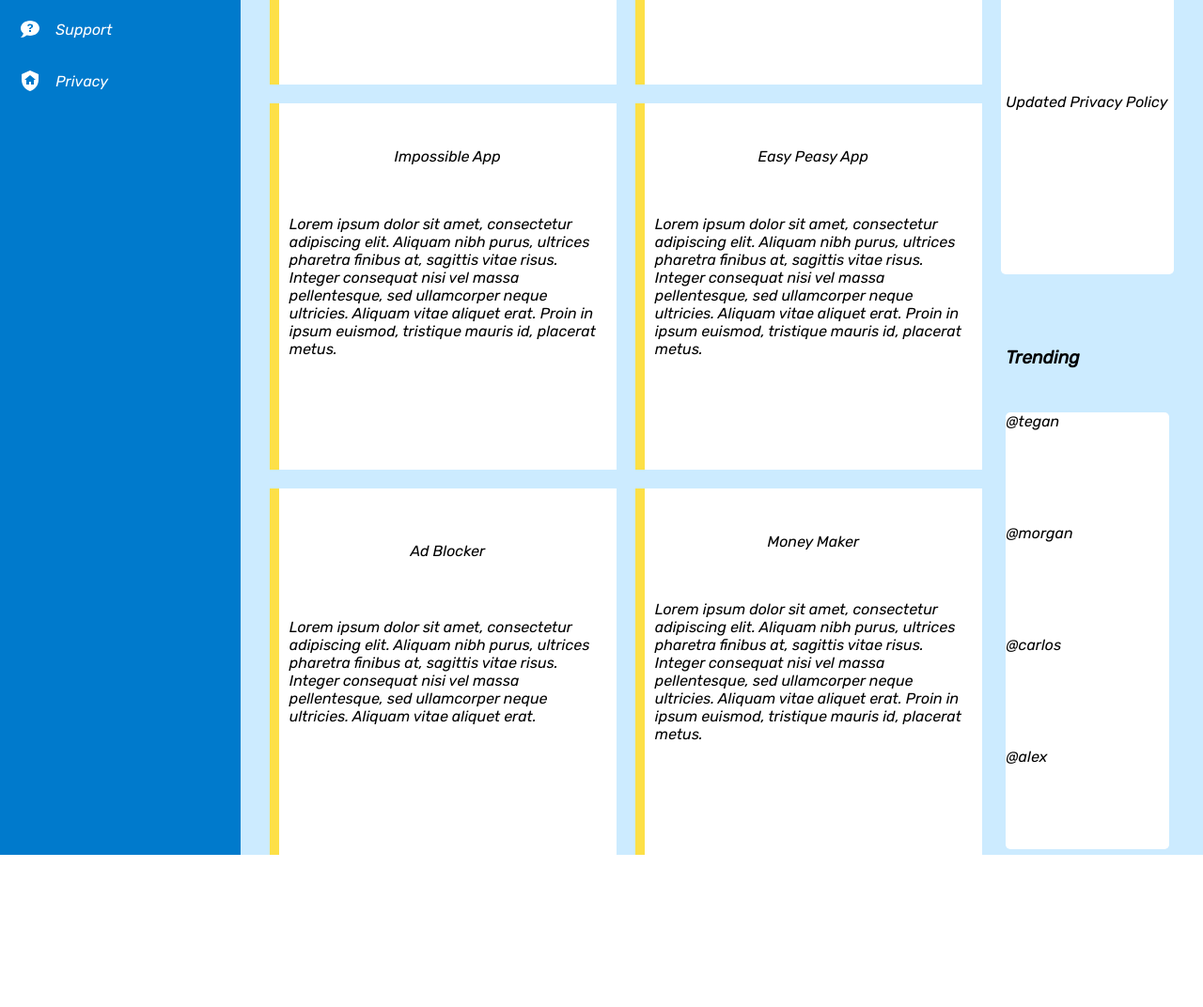
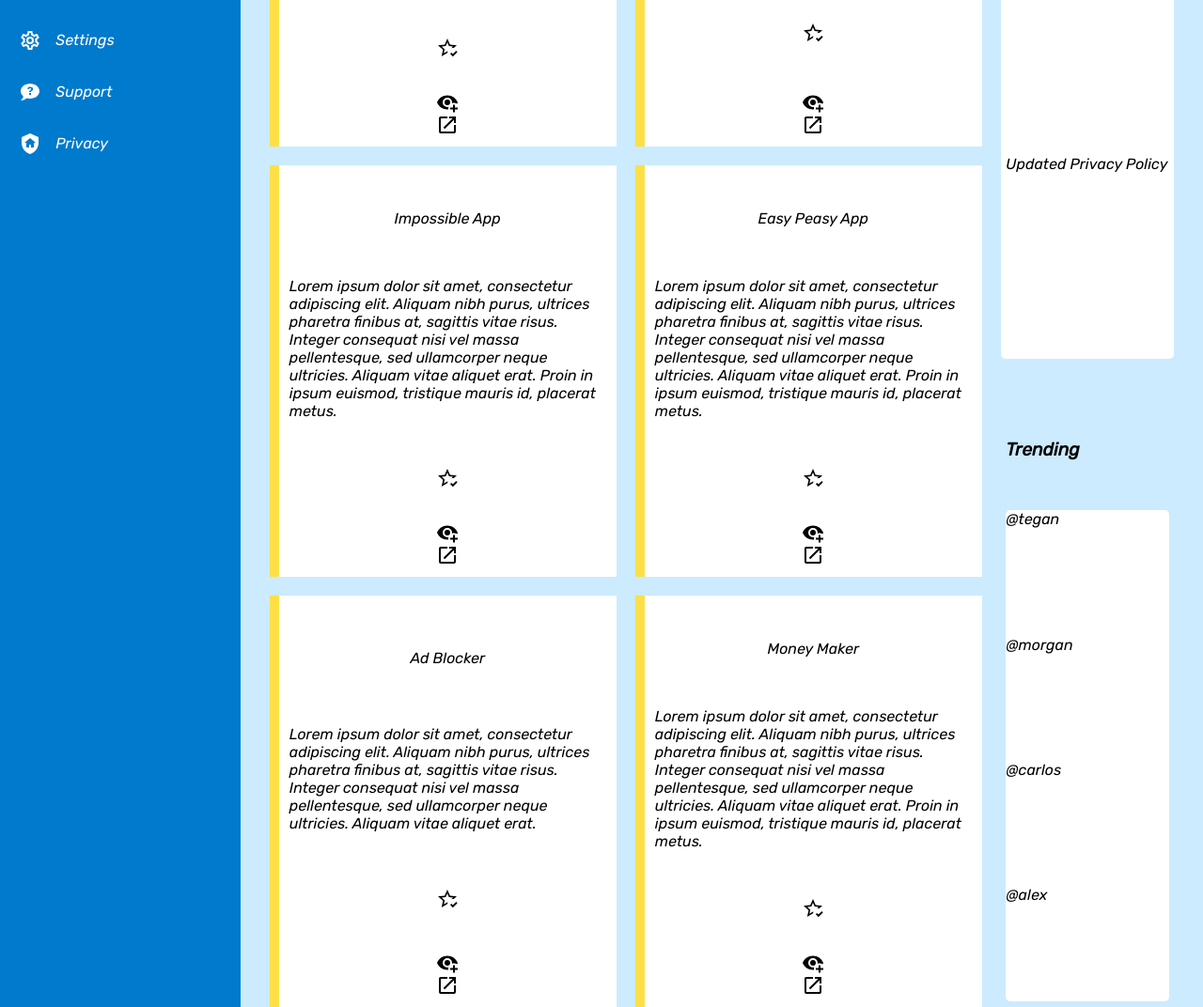
Before and after one commit to CarlosElizalde98/Admin-Dashboard, a plain HTML site: page index.html in a window 1280 px wide. Shown: the part 720-1792 px from the top of the page at 94% size. Before the commit the page ends 1630 px from the top, so only its background shows below. Drawn offline with Linux system fonts and the light colour scheme.

Commit message:
Added new icons for card elements inside HTML file.

```diff
--- a/index.html
+++ b/index.html
@@ -111,32 +111,50 @@
                 Super Cool Project
                 <p>Lorem ipsum dolor sit amet, consectetur adipiscing elit. Aliquam nibh purus, ultrices pharetra finibus at, sagittis vitae risus. Integer consequat nisi vel massa pellentesque, sed ullamcorper neque ultricies. Aliquam vitae aliquet erat. Proin in ipsum euismod,
                     tristique mauris id, placerat metus.  </p>
+                    <img src="icons/star-check-outline.svg" alt="star-link">
+                    <img src="icons/eye-plus.svg" alt="eye-link">
+                    <img src="icons/open-in-new.svg" alt="open-link">
             </div>
             <div class="card">
                 Less Cool Project
                 <p>Lorem ipsum dolor sit amet, consectetur adipiscing elit. Aliquam nibh purus, ultrices pharetra finibus at, sagittis vitae risus. </p>
+                <img src="icons/star-check-outline.svg" alt="star-link">
+                <img src="icons/eye-plus.svg" alt="eye-link">
+                <img src="icons/open-in-new.svg" alt="open-link">
             </div>
             <div class="card">
                 Impossible App
                 <p>Lorem ipsum dolor sit amet, consectetur adipiscing elit. Aliquam nibh purus,
                     ultrices pharetra finibus at, sagittis vitae risus. Integer consequat nisi vel massa pellentesque, sed ullamcorper neque ultricies.
                     Aliquam vitae aliquet erat. Proin in ipsum euismod, tristique mauris id, placerat metus. </p>
+                    <img src="icons/star-check-outline.svg" alt="star-link">
+                    <img src="icons/eye-plus.svg" alt="eye-link">
+                    <img src="icons/open-in-new.svg" alt="open-link">
             </div>
             <div class="card">
                 Easy Peasy App
                 <p>Lorem ipsum dolor sit amet, consectetur adipiscing elit. Aliquam nibh purus, ultrices pharetra finibus at, sagittis vitae risus. Integer consequat nisi vel massa pellentesque,
                     sed ullamcorper neque ultricies. Aliquam vitae aliquet erat. Proin in ipsum euismod, tristique mauris id, placerat metus. </p>
+                    <img src="icons/star-check-outline.svg" alt="star-link">
+                    <img src="icons/eye-plus.svg" alt="eye-link">
+                    <img src="icons/open-in-new.svg" alt="open-link">
             </div>
             <div class="card">
                 Ad Blocker
                 <p>Lorem ipsum dolor sit amet, consectetur adipiscing elit. Aliquam nibh purus, ultrices pharetra finibus at, sagittis vitae risus. Integer consequat nisi vel massa pellentesque,
                     sed ullamcorper neque ultricies. Aliquam vitae aliquet erat. </p>
+                    <img src="icons/star-check-outline.svg" alt="star-link">
+                    <img src="icons/eye-plus.svg" alt="eye-link">
+                    <img src="icons/open-in-new.svg" alt="open-link">
             </div>
             <div class="card">
                 Money Maker
                 <p>Lorem ipsum dolor sit amet, consectetur adipiscing elit.
                      Aliquam nibh purus, ultrices pharetra finibus at, sagittis vitae risus. Integer consequat nisi vel massa pellentesque,
                      sed ullamcorper neque ultricies. Aliquam vitae aliquet erat. Proin in ipsum euismod, tristique mauris id, placerat metus. </p>
+                     <img src="icons/star-check-outline.svg" alt="star-link">
+                     <img src="icons/eye-plus.svg" alt="eye-link">
+                     <img src="icons/open-in-new.svg" alt="open-link">
             </div>
         </div>
         <div class="announcement-header">
--- a/style.css
+++ b/style.css
@@ -118,7 +118,7 @@ header {
     grid-column: 2;
     grid-row: 2 / -1;
     grid-template-columns: 2fr 2fr 1fr;
-    grid-template-rows: 0.5fr repeat(4, 1fr);
+    grid-template-rows: 0.5fr repeat(4, minmax(180px,1fr));
     background-color: var(--main-content-color);
     align-content: space-evenly;
     padding-left: 3%;
```
Also changed, not shown: icons/eye-plus.svg (added), icons/open-in-new.svg (added), icons/star-check-outline.svg (added).
